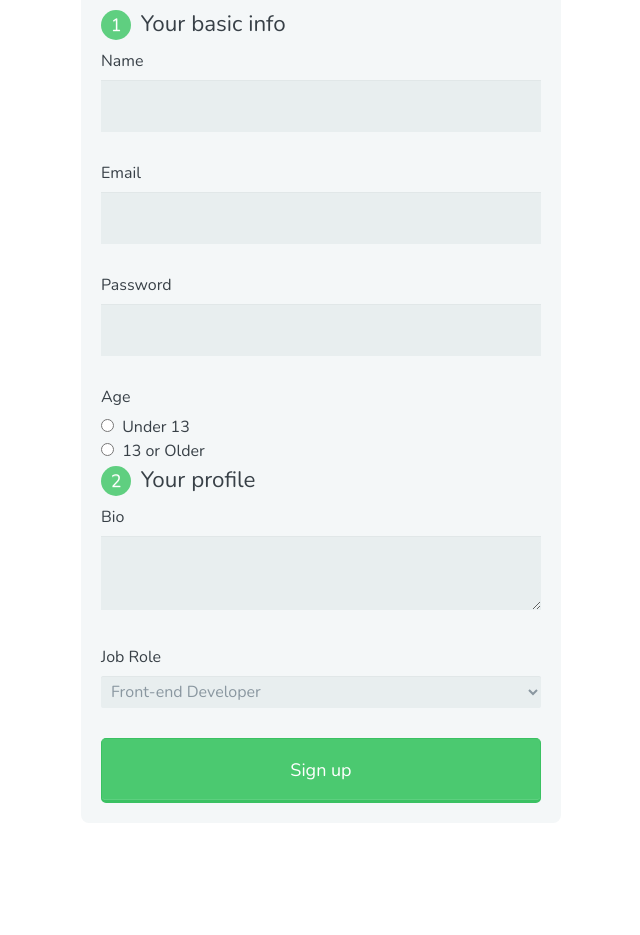
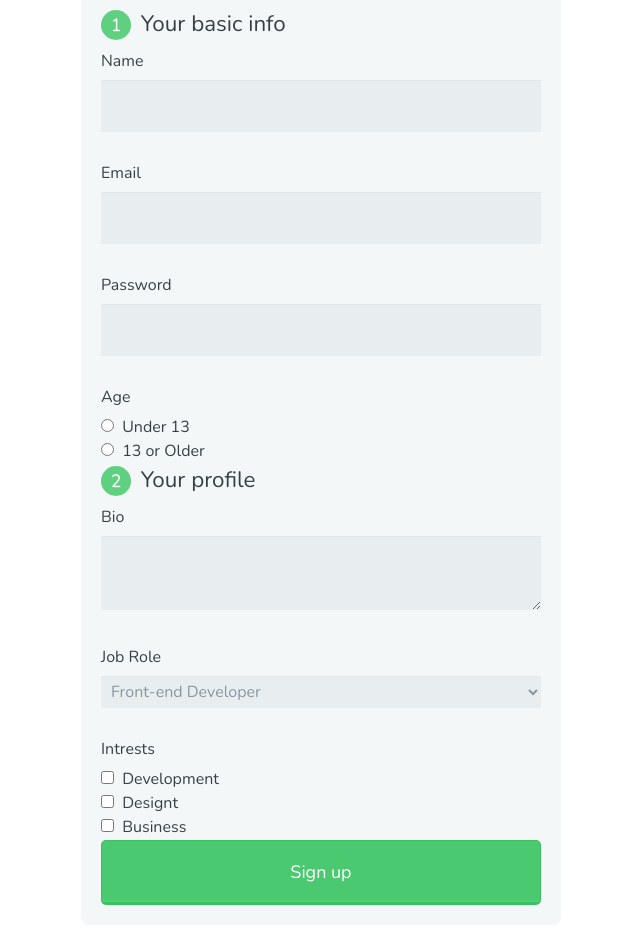
Before and after one commit to Abbott1/HTML-Forms-course, a plain HTML site: page index.html in a window 1280 px wide. Shown: the part 85-1020 px from the top of the page, without its empty margins (319-959 px from the left). Before the commit the page ends 918 px from the top, so only its background shows below. Drawn offline with nearby package versions, Linux system fonts and the light colour scheme.

Commit message:
Made Checkboxes

```diff
--- a/index.html
+++ b/index.html
@@ -68,6 +68,17 @@
                 </optgroup>
             </select>
 
+            <label>Intrests</label>
+            <input type="checkbox" id="development" value="interest_development" name="user_interest">
+            <label class="light" for="development">Development</label><br/>
+
+            <input type="checkbox" id="development" value="interest_design" name="user_interest">
+            <label class="light" for="design">Designt</label><br/>
+
+            <input type="checkbox" id="business" value="interest_business" name="user_interest">
+            <label class="light" for="business">Business</label>
+
+
         </feildset>
 
             <button type="submit">Sign up</button>
```
